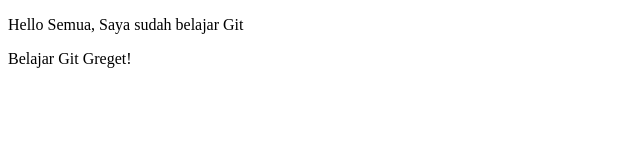
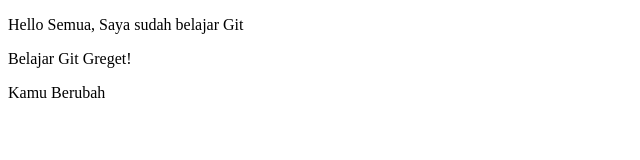
Before and after one commit to asaromi/praktikum-rpl-4, a plain HTML site: page index.html in a window 1280 px wide. Shown: the whole page, without its empty margins (0-640 px from the left). Drawn offline with Linux system fonts and the light colour scheme.

Commit message:
Update index.html

```diff
--- a/index.html
+++ b/index.html
@@ -7,5 +7,6 @@
   <body>
     <p>Hello Semua, Saya sudah belajar Git</p>
     <p>Belajar Git Greget!</p>
+    <p>Kamu Berubah</p>
   </body>
 </html>
```
Lines whose indentation alone changed are shown as unchanged.
